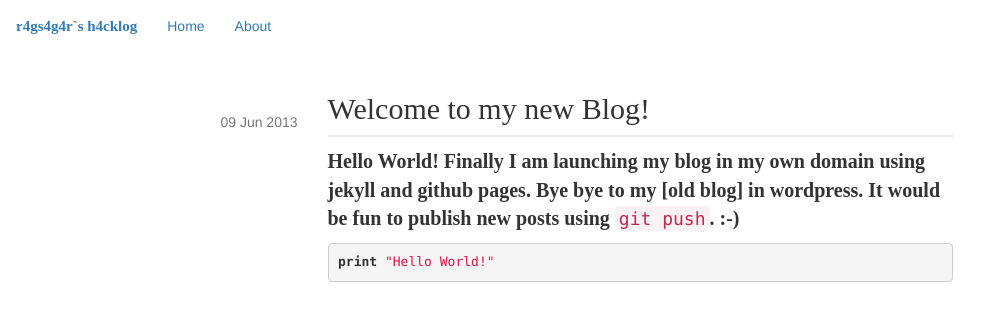
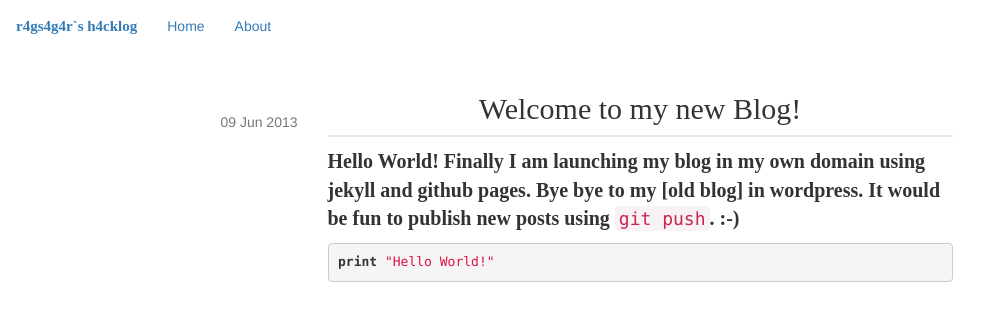
Before and after one commit to ragsagar/ragsagar.github.com, a Jekyll site: the page built from _posts/2013-06-09-hello-world.markdown, in a window 1280 px wide. Shown: the top 321 px of the page, without its empty margins (0-1000 px from the left). Built offline with Jekyll 4.4.1, drawn with Linux system fonts in a browser that asks for light colours; nearby versions of some CDN libraries; some web fonts are replaced.

Commit message:
Making post title center aligned

```diff
--- a/_layouts/post.html
+++ b/_layouts/post.html
@@ -8,7 +8,7 @@ layout: postpage
 </div>
 <div class="col-lg-6">
     <h2>
-        <div class="post-title">{{ page.title }}</div>
+        <div class="post-title text-center">{{ page.title }}</div>
     </h2>
     <div class="line"></div> <!-- horizontal line -->
     <div class="post">
```
